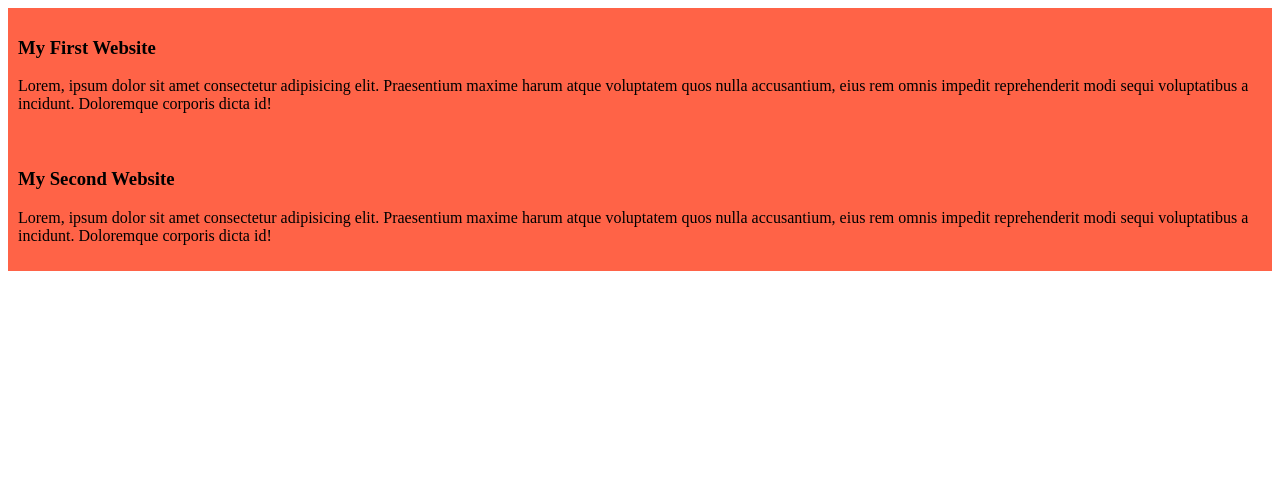
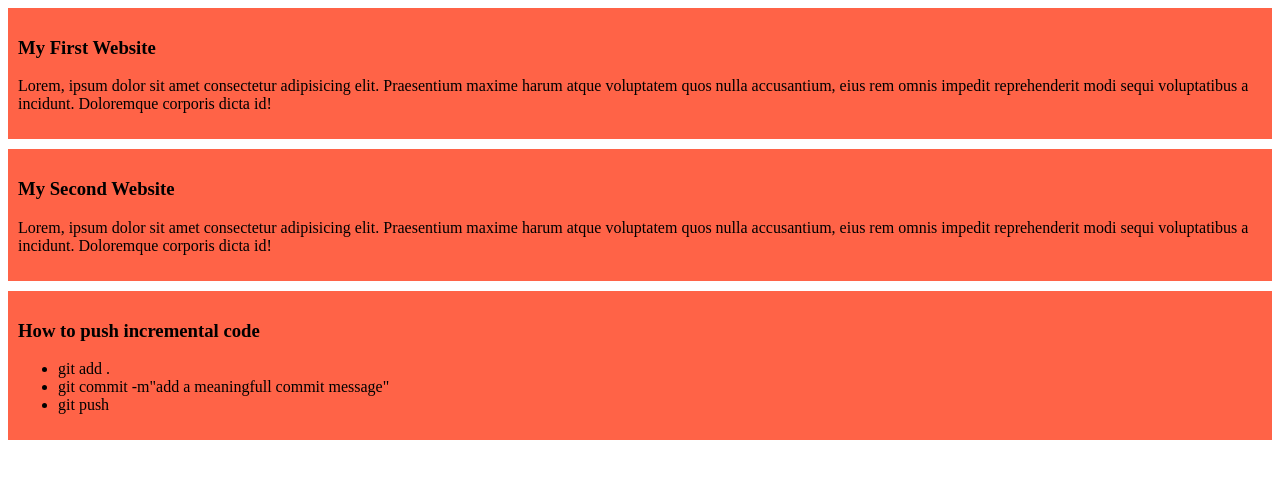
Before and after one commit to sadi554/first-project-repo, a plain HTML site: page index.html in a window 1280 px wide. Drawn offline with Linux system fonts and the light colour scheme.

Commit message:
How to push incremental code

```diff
--- a/index.html
+++ b/index.html
@@ -25,5 +25,13 @@
                 voluptatibus a incidunt. Doloremque corporis dicta id!
             </p>
         </div>
+        <div>
+            <h3>How to push incremental code</h3>
+            <ul>
+                <li>git add .</li>
+                <li>git commit -m"add a meaningfull commit message"</li>
+                <li>git push</li>
+            </ul>
+        </div>
     </body>
 </html>
--- a/styles/blog.css
+++ b/styles/blog.css
@@ -1,6 +1,7 @@
 div {
     background-color: tomato;
     padding: 10px;
+    margin-bottom: 10px;
 }
 
 /* github e push korte hole
```
